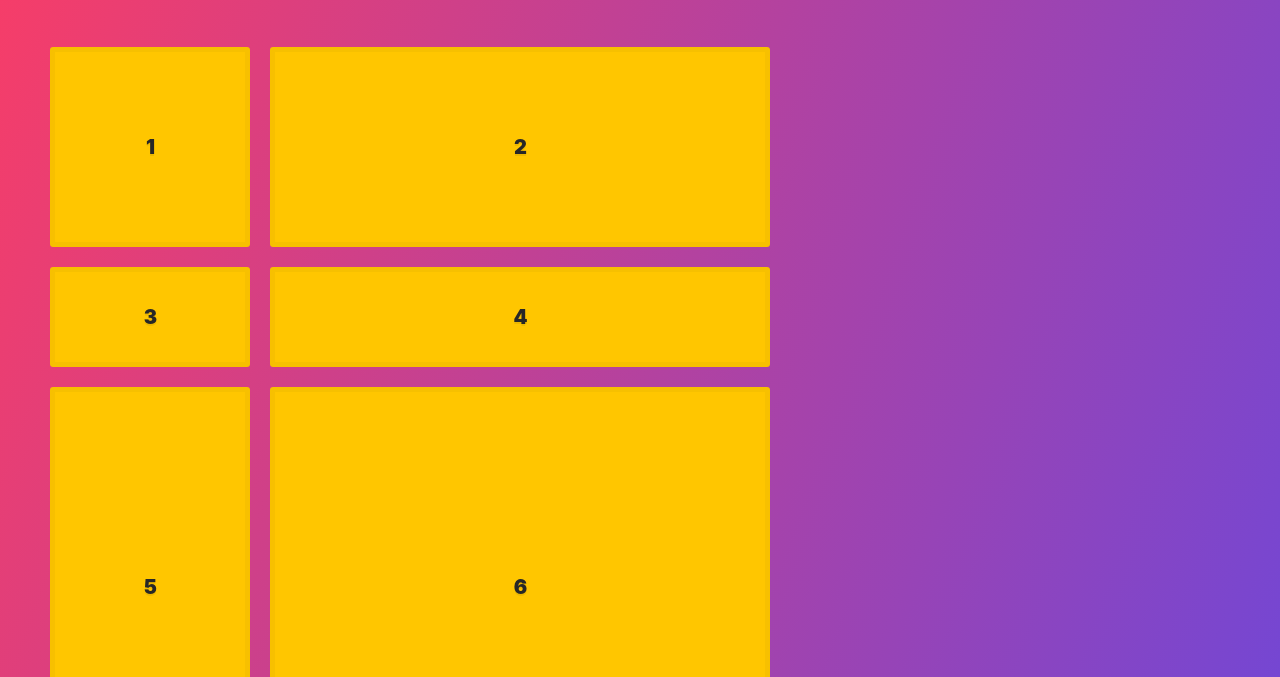
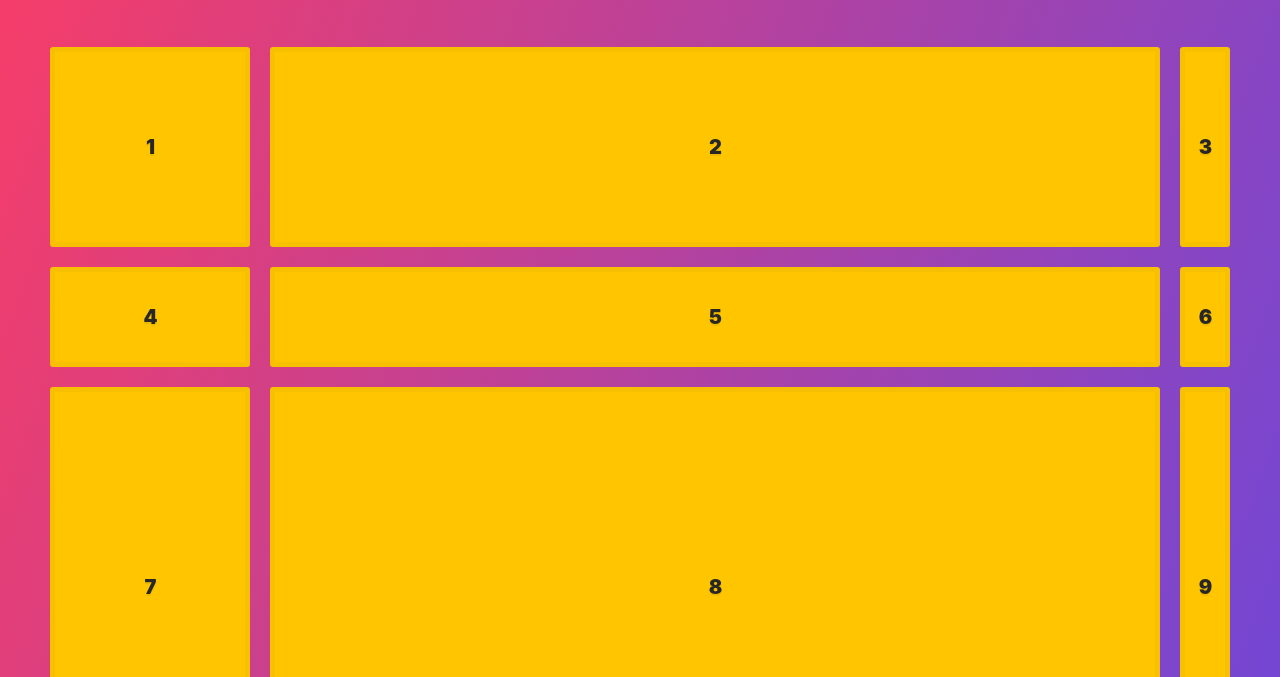
Before and after one commit to shaoli-lu/CssGrid, a plain HTML site: page index.html in a window 1280 px wide. Shown: the part 123-800 px from the top of the page. Drawn offline with Linux system fonts and the light colour scheme.

Commit message:
Added the 3rd auto column

```diff
--- a/style.css
+++ b/style.css
@@ -56,7 +56,7 @@ p {
 
   .container {
       display: grid;
-      grid-template-columns: 200px 500px;
+      grid-template-columns: 200px auto 50px ;
       grid-template-rows: 200px 100px 400px;
       grid-gap: 20px;
   }
```
